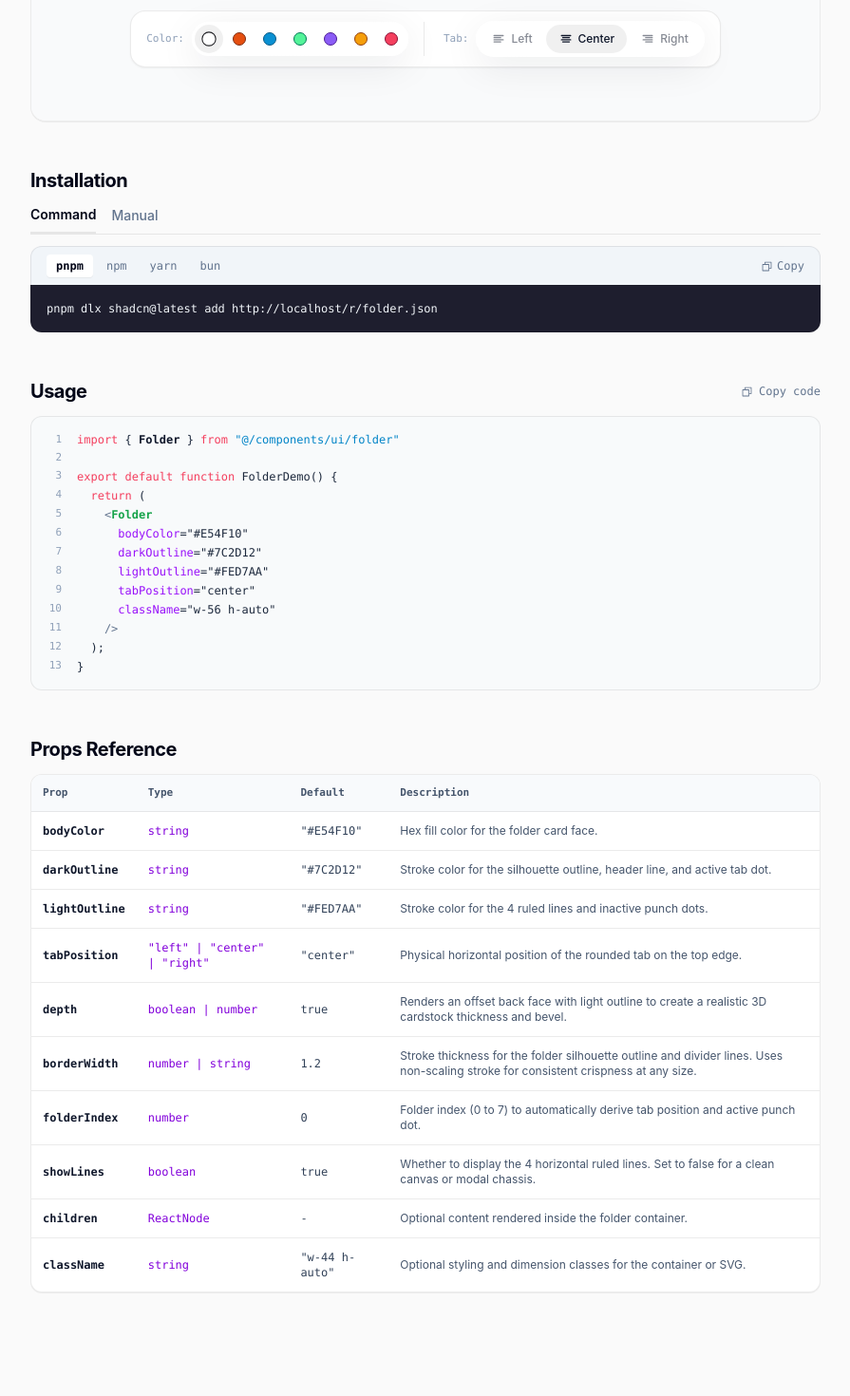
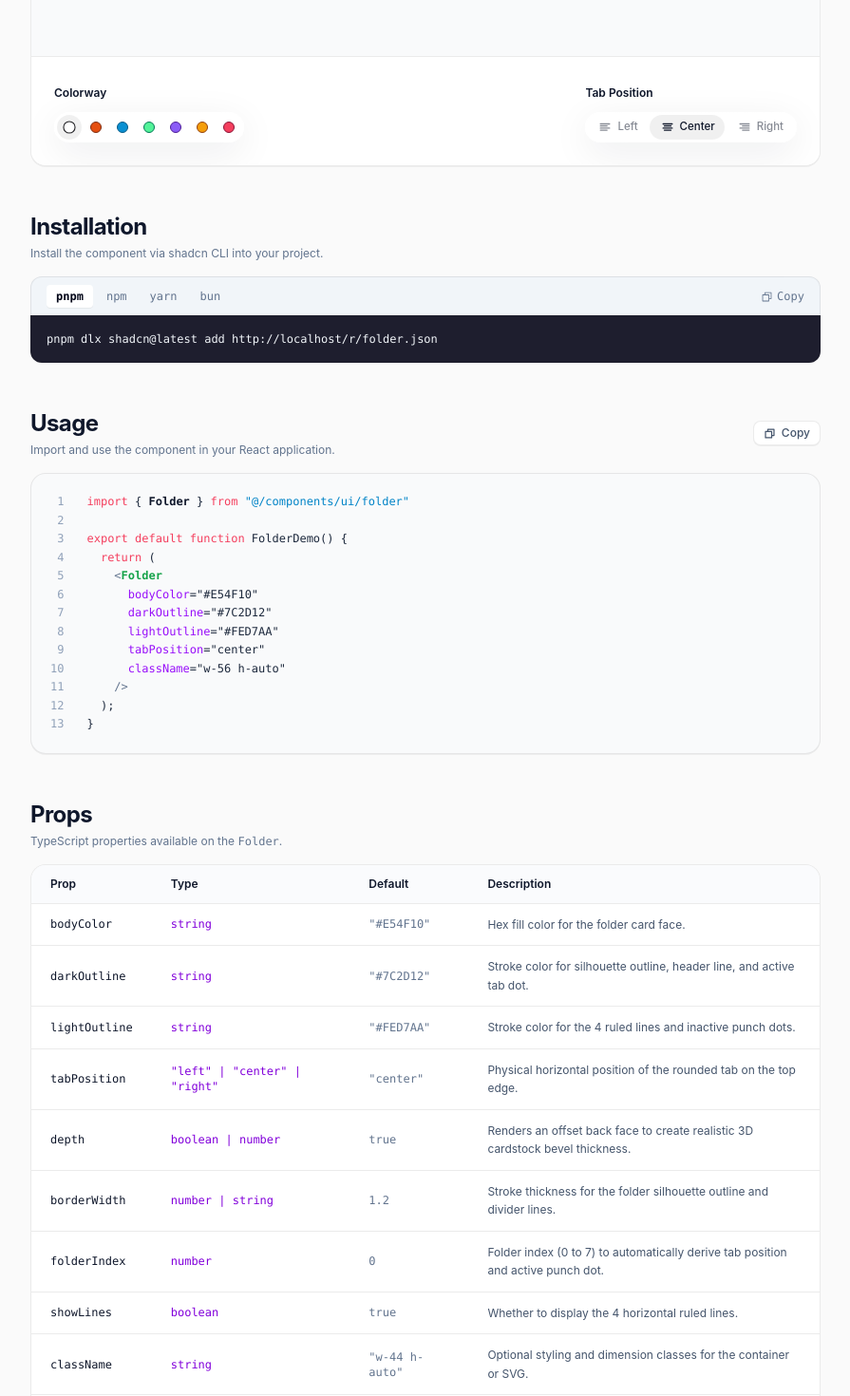
Before and after one commit to ThaminduDasanayake/chromaline, a Next.js app: page /components/folder in a window 1280 px wide. Shown: the part 560-2030 px from the top of the page at 95% size, without its empty margins (192-1087 px from the left). Built offline with nearby package versions, Linux system fonts and the light colour scheme.

Commit message:
refactor: migrate folder component page to use standardized docs layout components

```diff
--- a/app/components/folder/page.tsx
+++ b/app/components/folder/page.tsx
@@ -3,15 +3,19 @@
 import React, { useState } from "react";
 import { Folder } from "@/components/ui/folder";
 import { SelectBar } from "@/components/ui/select-bar";
-import { SiteHeader, SiteFooter } from "@/components/layout";
-import { InstallCommandTabs, BackLink } from "@/components/docs";
 import {
   TextAlignLeftIcon,
   TextAlignCenterIcon,
   TextAlignRightIcon,
-  CopyIcon,
-  CheckIcon,
 } from "@phosphor-icons/react";
+import {
+  DocsLayout,
+  ComponentPreview,
+  InstallationSection,
+  UsageSection,
+  PropsTable,
+  PropItem,
+} from "@/components/docs";
 
 const COLOR_PRESETS = [
   { name: "Original", body: "#FFFFFF", dark: "#232327", light: "#E0E0E4" },
@@ -72,40 +76,35 @@ const CODE_EXAMPLE_LINES = [
   {
     num: 6,
     parts: [
-      { text: "      " },
-      { text: "bodyColor", cls: "text-purple-600" },
+      { text: "      bodyColor", cls: "text-purple-600" },
       { text: '="#E54F10"' },
     ],
   },
   {
     num: 7,
     parts: [
-      { text: "      " },
-      { text: "darkOutline", cls: "text-purple-600" },
+      { text: "      darkOutline", cls: "text-purple-600" },
       { text: '="#7C2D12"' },
     ],
   },
   {
     num: 8,
     parts: [
-      { text: "      " },
-      { text: "lightOutline", cls: "text-purple-600" },
+      { text: "      lightOutline", cls: "text-purple-600" },
       { text: '="#FED7AA"' },
     ],
   },
   {
     num: 9,
     parts: [
-      { text: "      " },
-      { text: "tabPosition", cls: "text-purple-600" },
+      { text: "      tabPosition", cls: "text-purple-600" },
       { text: '="center"' },
     ],
   },
   {
     num: 10,
     parts: [
-      { text: "      " },
-      { text: "className", cls: "text-purple-600" },
+      { text: "      className", cls: "text-purple-600" },
       { text: '="w-56 h-auto"' },
     ],
   },
@@ -128,68 +127,89 @@ export default function FolderDemo() {
   );
 }`;
 
+const PROPS_DATA: PropItem[] = [
+  {
+    name: "bodyColor",
+    type: "string",
+    default: '"#E54F10"',
+    desc: "Hex fill color for the folder card face.",
+  },
+  {
+    name: "darkOutline",
+    type: "string",
+    default: '"#7C2D12"',
+    desc: "Stroke color for silhouette outline, header line, and active tab dot.",
+  },
+  {
+    name: "lightOutline",
+    type: "string",
+    default: '"#FED7AA"',
+    desc: "Stroke color for the 4 ruled lines and inactive punch dots.",
+  },
+  {
+    name: "tabPosition",
+    type: '"left" | "center" | "right"',
+    default: '"center"',
+    desc: "Physical horizontal position of the rounded tab on the top edge.",
+  },
+  {
+    name: "depth",
+    type: "boolean | number",
+    default: "true",
+    desc: "Renders an offset back face to create realistic 3D cardstock bevel thickness.",
+  },
+  {
+    name: "borderWidth",
+    type: "number | string",
+    default: "1.2",
+    desc: "Stroke thickness for the folder silhouette outline and divider lines.",
+  },
+  {
+    name: "folderIndex",
+    type: "number",
+    default: "0",
+    desc: "Folder index (0 to 7) to automatically derive tab position and active punch dot.",
+  },
+  {
+    name: "showLines",
+    type: "boolean",
+    default: "true",
+    desc: "Whether to display the 4 horizontal ruled lines.",
+  },
+  {
+    name: "className",
+    type: "string",
+    default: '"w-44 h-auto"',
+    desc: "Optional styling and dimension classes for the container or SVG.",
+  },
+  {
+    name: "children",
+    type: "React.ReactNode",
+    default: "undefined",
+    desc: "Optional nested content or modal card rendered inside the folder.",
+  },
+];
+
 export default function FolderPage() {
   const [selectedColorIdx, setSelectedColorIdx] = useState(0);
   const [selectedTabPos, setSelectedTabPos] = useState<"left" | "center" | "right">("center");
-  const [installTab, setInstallTab] = useState<"command" | "manual">("command");
-  const [copiedKey, setCopiedKey] = useState<string | null>(null);
-
-  const copyToClipboard = (text: string, key: string) => {
-    navigator.clipboard.writeText(text);
-    setCopiedKey(key);
-    setTimeout(() => setCopiedKey(null), 2000);
-  };
 
   const activeColor = COLOR_PRESETS[selectedColorIdx];
 
   return (
-    <div className="flex min-h-screen flex-col bg-[#FAFAFA] font-sans text-slate-900 selection:bg-slate-200">
-      {/* Top Header Navbar */}
-      <SiteHeader breadcrumb="Folder" />
-
-      {/* Main Container */}
-      <main className="mx-auto w-full max-w-4xl flex-1 px-4 py-8 sm:px-6 md:px-8 md:py-12">
-        <BackLink />
-
-        {/* Page Title & Description */}
-        <div className="mb-6">
-          <h1 className="text-3xl font-bold tracking-tight text-slate-950">Folder</h1>
-          <p className="mt-2 max-w-2xl text-sm leading-relaxed text-slate-500">
-            A standalone forward-facing folder card with exact 84×61 vector proportions, filleted
-            tabs, 4 ruled lines, and 8 punch dots. Silhouette geometry and fillet algorithms adapted
-            from{" "}
-            <a
-              href="https://hairline.lucasmarkes.com/"
-              target="_blank"
-              rel="noopener noreferrer"
-              className="font-medium text-slate-800 underline decoration-slate-300 underline-offset-4 transition-colors hover:text-slate-950 hover:decoration-slate-900"
-            >
-              @lucasmarkes/hairline
-            </a>
-            .
-          </p>
-        </div>
-
-        {/* Live Interactive Stage with Color & Tab Controls */}
-        <div className="mb-12 overflow-hidden rounded-2xl border border-slate-200/90 bg-white shadow-2xs">
-          <div className="flex min-h-95 flex-col items-center justify-center space-y-8 bg-[#F9FAFB] p-8 sm:p-14">
-            {/* Folder Graphic */}
-            <Folder
-              bodyColor={activeColor.body}
-              darkOutline={activeColor.dark}
-              lightOutline={activeColor.light}
-              tabPosition={selectedTabPos}
-              className="h-auto w-64 drop-shadow-md transition-all"
-            />
-
-            {/* Interactive Control Pill */}
-            <div className="flex flex-wrap items-center justify-center gap-5 rounded-2xl border border-slate-200/90 bg-white px-4 py-2.5 font-mono text-xs shadow-xs">
-              {/* Color Swatches */}
-              <div className="flex items-center gap-2 border-r border-slate-200 pr-4">
-                <span className="text-[11px] text-slate-400">Color:</span>
+    <DocsLayout
+      title="Folder"
+      description="A standalone forward-facing folder card with exact 84×61 vector proportions, filleted tabs, 4 ruled lines, and 8 punch dots."
+    >
+      {/* 1. Preview */}
+      <ComponentPreview
+        controls={
+          <div className="flex flex-wrap items-center justify-between gap-6">
+            <div>
+              <label className="text-xs font-semibold text-slate-900">Colorway</label>
+              <div className="mt-2.5">
                 <SelectBar
-                  variant="swatches"
-                  size="sm"
+                  size="xs"
                   items={COLOR_PRESETS.map((preset, idx) => ({
                     key: String(idx),
                     color: preset.body,
@@ -201,12 +221,13 @@ export default function FolderPage() {
                   ariaLabel="Select folder color"
                 />
               </div>
+            </div>
 
-              {/* Tab Position Switcher */}
-              <div className="flex items-center gap-2">
-                <span className="text-[11px] text-slate-400">Tab:</span>
+            <div>
+              <label className="text-xs font-semibold text-slate-900">Tab Position</label>
+              <div className="mt-2.5">
                 <SelectBar<"left" | "center" | "right">
-                  size="sm"
+                  size="xs"
                   items={TAB_POSITIONS}
                   value={selectedTabPos}
                   onChange={setSelectedTabPos}
@@ -215,218 +236,27 @@ export default function FolderPage() {
               </div>
             </div>
           </div>
+        }
+      >
+        <div className="py-8">
+          <Folder
+            bodyColor={activeColor.body}
+            darkOutline={activeColor.dark}
+            lightOutline={activeColor.light}
+            tabPosition={selectedTabPos}
+            className="h-auto w-64 drop-shadow-md transition-all"
+          />
         </div>
+      </ComponentPreview>
 
-        {/* Installation Section */}
-        <section className="mb-12">
-          <h2 className="mb-3 text-xl font-bold tracking-tight text-slate-950">Installation</h2>
+      {/* 2. Installation */}
+      <InstallationSection componentName="folder" />
 
-          <div className="mb-3 flex gap-4 border-b border-slate-200 text-sm font-medium">
-            <button
-              type="button"
-              onClick={() => setInstallTab("command")}
-              className={`cursor-pointer pb-2 transition-all ${
-                installTab === "command"
-                  ? "border-b-2 border-slate-950 font-semibold text-slate-950"
-                  : "text-slate-500 hover:text-slate-800"
-              }`}
-            >
-              Command
-            </button>
-            <button
-              type="button"
-              onClick={() => setInstallTab("manual")}
-              className={`cursor-pointer pb-2 transition-all ${
-                installTab === "manual"
-                  ? "border-b-2 border-slate-950 font-semibold text-slate-950"
-                  : "text-slate-500 hover:text-slate-800"
-              }`}
-            >
-              Manual
-            </button>
-          </div>
+      {/* 3. Usage */}
+      <UsageSection codeText={CODE_EXAMPLE_TEXT} codeLines={CODE_EXAMPLE_LINES} />
 
-          {installTab === "command" ? (
-            <InstallCommandTabs componentName="folder" />
-          ) : (
-            <div className="space-y-3 rounded-xl border border-slate-200/90 bg-white p-4 font-mono text-xs shadow-2xs">
-              <div className="flex items-center justify-between border-b border-slate-100 pb-2">
-                <span className="font-sans text-[12px] font-medium text-slate-600">
-                  Manual Installation:
-                </span>
-                <button
-                  type="button"
-                  onClick={() => copyToClipboard("components/ui/folder.tsx", "manual-dep")}
-                  className="cursor-pointer rounded p-1 text-slate-500 hover:bg-slate-100 hover:text-slate-900"
-                >
-                  {copiedKey === "manual-dep" ? (
-                    <span className="text-[10px] text-emerald-600">Copied!</span>
-                  ) : (
-                    "Copy Path"
-                  )}
-                </button>
-              </div>
-              <div className="font-sans text-[11px] text-slate-500">
-                Zero dependencies required. Copy the standalone component file to{" "}
-                <code className="rounded bg-slate-100 px-1 py-0.5 font-mono text-slate-800">
-                  components/ui/folder.tsx
-                </code>
-                .
-              </div>
-            </div>
-          )}
-        </section>
-
-        {/* Usage Code Snippet */}
-        <section className="mb-12">
-          <div className="mb-3 flex items-center justify-between">
-            <h2 className="text-xl font-bold tracking-tight text-slate-950">Usage</h2>
-            <button
-              type="button"
-              onClick={() => copyToClipboard(CODE_EXAMPLE_TEXT, "usage-code")}
-              className="flex cursor-pointer items-center gap-1.5 font-mono text-xs text-slate-500 transition-colors hover:text-slate-900"
-            >
-              {copiedKey === "usage-code" ? (
-                <span className="flex items-center gap-1 font-medium text-emerald-600">
-                  <CheckIcon size={13} weight="bold" /> Copied!
-                </span>
-              ) : (
-                <>
-                  <CopyIcon size={13} />
-                  <span>Copy code</span>
-                </>
-              )}
-            </button>
-          </div>
-
-          <div className="relative overflow-hidden rounded-xl border border-slate-200/90 bg-slate-50/80 p-4 font-mono text-xs">
-            <div className="space-y-1 overflow-x-auto">
-              {CODE_EXAMPLE_LINES.map((line) => (
-                <div key={line.num} className="flex items-center">
-                  <span className="w-8 shrink-0 pr-4 text-right text-[11px] text-slate-400 select-none">
-                    {line.num}
-                  </span>
-                  <div className="whitespace-pre">
-                    {line.parts.map((p, idx) => (
-                      <span key={idx} className={p.cls || "text-slate-800"}>
-                        {p.text}
-                      </span>
-                    ))}
-                  </div>
-                </div>
-              ))}
-            </div>
-          </div>
-        </section>
-
-        {/* Props Reference Table */}
-        <section className="mb-16">
-          <h2 className="mb-3 text-xl font-bold tracking-tight text-slate-950">Props Reference</h2>
-
-          <div className="overflow-hidden rounded-xl border border-slate-200/90 bg-white shadow-2xs">
-            <table className="w-full text-left font-mono text-xs">
-              <thead>
-                <tr className="border-b border-slate-200 bg-slate-50 text-[11px] text-slate-600">
-                  <th className="p-3 font-semibold">Prop</th>
-                  <th className="p-3 font-semibold">Type</th>
-                  <th className="p-3 font-semibold">Default</th>
-                  <th className="p-3 font-semibold">Description</th>
-                </tr>
-              </thead>
-              <tbody className="divide-y divide-slate-100 text-slate-700">
-                <tr>
-                  <td className="p-3 font-semibold text-slate-900">bodyColor</td>
-                  <td className="p-3 text-purple-700">string</td>
-                  <td className="p-3 text-slate-700">&quot;#E54F10&quot;</td>
-                  <td className="p-3 font-sans text-slate-600">
-                    Hex fill color for the folder card face.
-                  </td>
-                </tr>
-                <tr>
-                  <td className="p-3 font-semibold text-slate-900">darkOutline</td>
-                  <td className="p-3 text-purple-700">string</td>
-                  <td className="p-3 text-slate-700">&quot;#7C2D12&quot;</td>
-                  <td className="p-3 font-sans text-slate-600">
-                    Stroke color for the silhouette outline, header line, and active tab dot.
-                  </td>
-                </tr>
-                <tr>
-                  <td className="p-3 font-semibold text-slate-900">lightOutline</td>
-                  <td className="p-3 text-purple-700">string</td>
-                  <td className="p-3 text-slate-700">&quot;#FED7AA&quot;</td>
-                  <td className="p-3 font-sans text-slate-600">
-                    Stroke color for the 4 ruled lines and inactive punch dots.
-                  </td>
-                </tr>
-                <tr>
-                  <td className="p-3 font-semibold text-slate-900">tabPosition</td>
-                  <td className="p-3 text-purple-700">
-                    &quot;left&quot; | &quot;center&quot; | &quot;right&quot;
-                  </td>
-                  <td className="p-3 text-slate-700">&quot;center&quot;</td>
-                  <td className="p-3 font-sans text-slate-600">
-                    Physical horizontal position of the rounded tab on the top edge.
-                  </td>
-                </tr>
-                <tr>
-                  <td className="p-3 font-semibold text-slate-900">depth</td>
-                  <td className="p-3 text-purple-700">boolean | number</td>
-                  <td className="p-3 text-slate-700">true</td>
-                  <td className="p-3 font-sans text-slate-600">
-                    Renders an offset back face with light outline to create a realistic 3D
-                    cardstock thickness and bevel.
-                  </td>
-                </tr>
-                <tr>
-                  <td className="p-3 font-semibold text-slate-900">borderWidth</td>
-                  <td className="p-3 text-purple-700">number | string</td>
-                  <td className="p-3 text-slate-700">1.2</td>
-                  <td className="p-3 font-sans text-slate-600">
-                    Stroke thickness for the folder silhouette outline and divider lines. Uses
-                    non-scaling stroke for consistent crispness at any size.
-                  </td>
-                </tr>
-                <tr>
-                  <td className="p-3 font-semibold text-slate-900">folderIndex</td>
-                  <td className="p-3 text-purple-700">number</td>
-                  <td className="p-3 text-slate-700">0</td>
-                  <td className="p-3 font-sans text-slate-600">
-                    Folder index (0 to 7) to automatically derive tab position and active punch dot.
-                  </td>
-                </tr>
-                <tr>
-                  <td className="p-3 font-semibold text-slate-900">showLines</td>
-                  <td className="p-3 text-purple-700">boolean</td>
-                  <td className="p-3 text-slate-700">true</td>
-                  <td className="p-3 font-sans text-slate-600">
-                    Whether to display the 4 horizontal ruled lines. Set to false for a clean canvas
-                    or modal chassis.
-                  </td>
-                </tr>
-                <tr>
-                  <td className="p-3 font-semibold text-slate-900">children</td>
-                  <td className="p-3 text-purple-700">ReactNode</td>
-                  <td className="p-3 text-slate-700">-</td>
-                  <td className="p-3 font-sans text-slate-600">
-                    Optional content rendered inside the folder container.
-                  </td>
-                </tr>
-                <tr>
-                  <td className="p-3 font-semibold text-slate-900">className</td>
-                  <td className="p-3 text-purple-700">string</td>
-                  <td className="p-3 text-slate-700">&quot;w-44 h-auto&quot;</td>
-                  <td className="p-3 font-sans text-slate-600">
-                    Optional styling and dimension classes for the container or SVG.
-                  </td>
-                </tr>
-              </tbody>
-            </table>
-          </div>
-        </section>
-      </main>
-
-      {/* Footer */}
-      <SiteFooter />
-    </div>
+      {/* 4. Props */}
+      <PropsTable componentName="Folder" props={PROPS_DATA} />
+    </DocsLayout>
   );
 }
```
